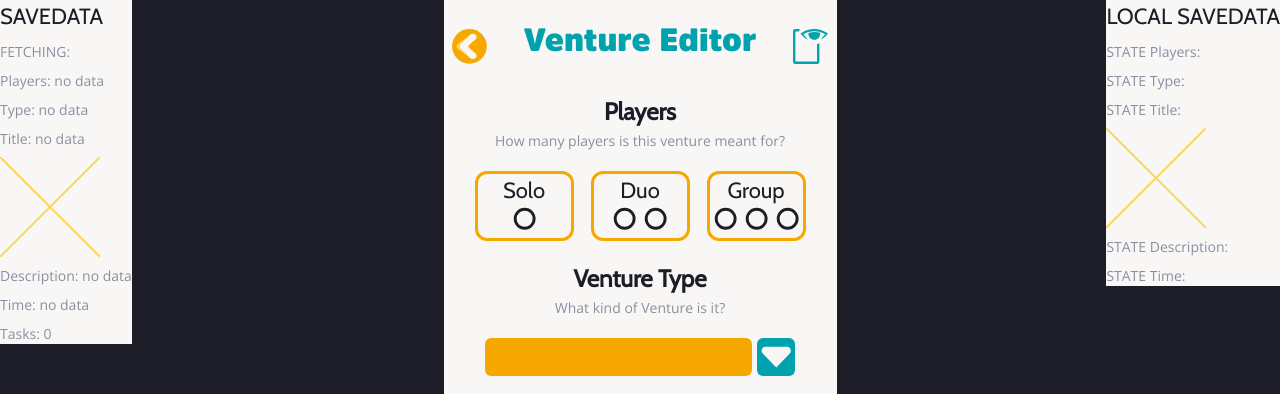
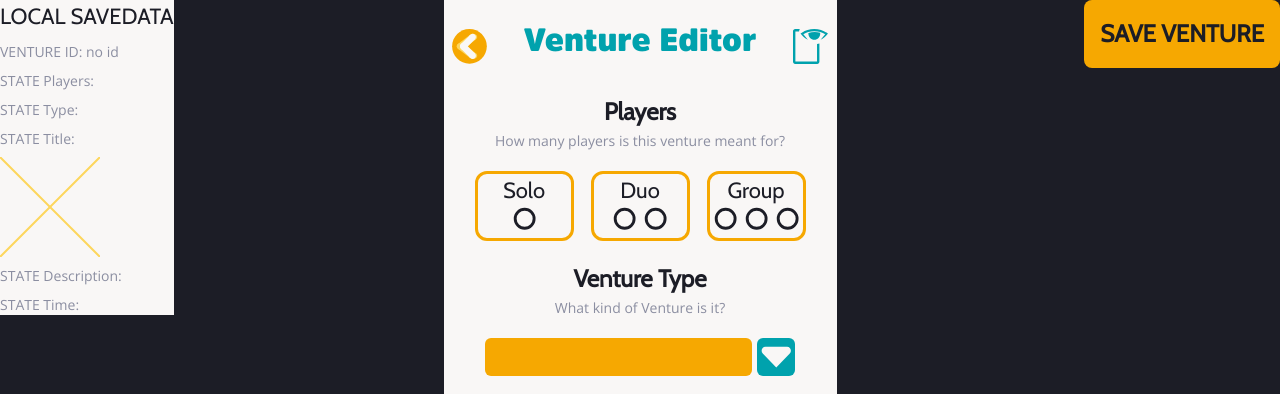
Before and after one commit to OssieSchie/4sem, a Next.js app in the folder s-v-tool/: page / in a window 1280 px wide. Shown: the top 394 px of the page. Built offline with nearby package versions, Linux system fonts and the light colour scheme; no server answers; the database is empty.

Commit message:
Non functional save venture functionality

```diff
--- /dev/null
+++ b/s-v-tool/src/app/api/saveVenture/route.js
@@ -0,0 +1,101 @@
+import { createClient } from "@supabase/supabase-js";
+import { NextResponse } from "next/server";
+
+const supabaseUrl = "https://pfcdpmvnxqewlnmxnpoy.supabase.co";
+const supabaseKey =
+  "eyJhbGciOiJIUzI1NiIsInR5cCI6IkpXVCJ9.eyJpc3MiOiJzdXBhYmFzZSIsInJlZiI6InBmY2RwbXZueHFld2xubXhucG95Iiwicm9sZSI6ImFub24iLCJpYXQiOjE3MzM4Mjk5NjcsImV4cCI6MjA0OTQwNTk2N30.K5kn5ToLASy8008_3E60o2OSYjrc5kT95-mOTGJioTw";
+const supabase = createClient(supabaseUrl, supabaseKey);
+
+export async function POST(request) {
+  try {
+    const body = await request.json();
+    const { id, data } = body;
+
+    console.log("Attempting operation with ID:", id);
+
+    // First, check if the record exists
+    if (id) {
+      const { data: existingRecord, error: findError } = await supabase
+        .from("ventures")
+        .select("*")
+        .eq("id", id)
+        .single();
+
+      console.log("Existing record check:", { existingRecord, findError });
+
+      if (!existingRecord) {
+        console.log("No record found with ID:", id);
+        return NextResponse.json(
+          { error: "Record not found" },
+          { status: 404 }
+        );
+      }
+    }
+
+    // Prepare the data to match database schema
+    const preparedData = {
+      players: Number(data.players),
+      type: Number(data.type),
+      title: String(data.title),
+      image: String(data.image),
+      imageX: data.imageX !== null ? Number(data.imageX) : null,
+      imageY: data.imageY !== null ? Number(data.imageY) : null,
+      desc: String(data.desc),
+      time: Number(data.time),
+      tasks: Array.isArray(data.tasks) ? data.tasks : JSON.parse(data.tasks),
+    };
+
+    console.log("Prepared data:", preparedData);
+
+    let result;
+    if (id) {
+      // First update
+      const updateResult = await supabase
+        .from("ventures")
+        .update(preparedData)
+        .eq("id", id);
+
+      console.log("Update operation result:", updateResult);
+
+      // Then fetch the updated record
+      const { data: updatedRecord, error: fetchError } = await supabase
+        .from("ventures")
+        .select("*")
+        .eq("id", id)
+        .single();
+
+      console.log("Fetched updated record:", updatedRecord);
+
+      if (fetchError) {
+        console.error("Error fetching updated record:", fetchError);
+        return NextResponse.json(
+          { error: fetchError.message },
+          { status: 400 }
+        );
+      }
+
+      result = { error: null, data: [updatedRecord] };
+    } else {
+      result = await supabase.from("ventures").insert([preparedData]).select();
+      console.log("Insert result:", result);
+    }
+
+    const { data: responseData, error } = result;
+
+    if (error) {
+      console.error("Operation error:", error);
+      return NextResponse.json({ error: error.message }, { status: 400 });
+    }
+
+    return NextResponse.json(
+      {
+        message: id ? "Update successful" : "Creation successful",
+        data: responseData,
+      },
+      { status: 200 }
+    );
+  } catch (error) {
+    console.error("Server error:", error);
+    return NextResponse.json({ error: error.message }, { status: 500 });
+  }
+}
--- a/s-v-tool/src/app/comps/ToolParent.jsx
+++ b/s-v-tool/src/app/comps/ToolParent.jsx
@@ -16,6 +16,7 @@ export default function ToolParent({
   imageTypes,
   previewData,
   setPreviewData,
+  setNewSaveData,
 }) {
   const [selectedPlayers, setSelectedPlayers] = useState(0);
   const [selectedVenture, setSelectedVenture] = useState(0);
@@ -96,6 +97,21 @@ export default function ToolParent({
     }
   }
 
+  function updateSaveData() {
+    setNewSaveData({
+      id: saveData.id || null,
+      players: selectedPlayers || saveData.players || null,
+      type: selectedVenture || saveData.type || null,
+      title: ventureTitle || saveData.venture || null,
+      image: selectedImage || saveData.image || null,
+      imageX: saveData.imageX || null,
+      imageY: saveData.imageY || null,
+      desc: ventureDescription || saveData.desc || null,
+      time: selectedTime || saveData.time || null,
+      tasks: saveData.tasks || [],
+    });
+  }
+
   function updatePreview() {
     setPreviewData({
       players: selectedPlayers ?? null,
@@ -113,6 +129,8 @@ export default function ToolParent({
   useEffect(() => {
     checkStageProgress();
     updatePreview();
+    updateSaveData();
+    console.log("SAAAAAAVEDATA \n" + JSON.stringify(saveData));
   }, [
     selectedPlayers,
     selectedVenture,
@@ -134,7 +152,7 @@ export default function ToolParent({
   return (
     <div>
       {/* TEST DISPLAY OBJECT */}
-      <div className="fixed top-0 left-0 bg-svBg flex flex-col gap-2 max-w-[30ch]">
+      {/* <div className="fixed top-0 left-0 bg-svBg flex flex-col gap-2 max-w-[30ch]">
         <h3>SAVEDATA</h3>
         <p>FETCHING: </p>
         <p>Players: {saveData?.players || "no data"}</p>
@@ -150,9 +168,10 @@ export default function ToolParent({
         <p>Description: {saveData?.desc || "no data"}</p>
         <p>Time: {saveData?.time || "no data"}</p>
         <p>Tasks: {saveData?.tasks.length || 0}</p>
-      </div>
-      <div className="fixed top-0 right-0 bg-svBg flex flex-col gap-2 max-w-[30ch]">
+      </div> */}
+      <div className="fixed top-0 left-0 bg-svBg flex flex-col gap-2 max-w-[30ch]">
         <h3>LOCAL SAVEDATA</h3>
+        <p>VENTURE ID: {saveData.id || "no id"}</p>
         <p>STATE Players: {selectedPlayers}</p>
         <p>STATE Type: {selectedVenture}</p>
         <p>STATE Title: {ventureTitle}</p>
--- a/s-v-tool/src/app/comps/ToolWrapper.jsx
+++ b/s-v-tool/src/app/comps/ToolWrapper.jsx
@@ -7,6 +7,7 @@ import styles from "./ToolWrapper.module.css";
 
 export default function ToolWrapper() {
   const [saveData, setSaveData] = useState({
+    id: null,
     players: null,
     type: null,
     title: null,
@@ -22,6 +23,19 @@ export default function ToolWrapper() {
 
   const [showPreview, setShowPreview] = useState(false);
   const [previewData, setPreviewData] = useState({
+    players: null,
+    type: null,
+    title: null,
+    image: null,
+    imageX: null,
+    imageY: null,
+    desc: null,
+    time: null,
+    tasks: [],
+  });
+
+  const [newSaveData, setNewSaveData] = useState({
+    id: null,
     players: null,
     type: null,
     title: null,
@@ -87,6 +101,39 @@ export default function ToolWrapper() {
     // Your imageTypes data here...
   ];
 
+  async function saveVenture(data) {
+    try {
+      console.log("Sending data:", data); // Debug log
+
+      const response = await fetch("/api/saveVenture", {
+        method: "POST",
+        headers: {
+          "Content-Type": "application/json",
+        },
+        body: JSON.stringify({
+          id: data.id,
+          data: {
+            ...data,
+            tasks: data.tasks, // This will be stringified in the route handler
+          },
+        }),
+      });
+
+      if (!response.ok) {
+        const errorData = await response.json();
+        console.error("Response not OK:", errorData); // Debug log
+        throw new Error(`HTTP error! status: ${response.status}`);
+      }
+
+      const result = await response.json();
+      console.log("Save successful:", result);
+      return result;
+    } catch (error) {
+      console.error("Error saving venture:", error);
+      throw error;
+    }
+  }
+
   return (
     <div className="relative w-full h-full overflow-x-clip overflow-y-scroll">
       {isLoading && <div> loading... </div>}
@@ -144,6 +191,14 @@ export default function ToolWrapper() {
               </div>
             ))}
           </div>
+          <div
+            className="fixed top-0 right-0 flex flex-col justify-center text-center p-4 rounded-lg bg-darkerOrange"
+            onClick={() => {
+              saveVenture(newSaveData);
+            }}
+          >
+            <h2>SAVE VENTURE</h2>
+          </div>
           <ToolHeader togglePreview={togglePreview} showPreview={showPreview} />
           <div className="absolute w-full h-full top-[80px] left-0">
             <ToolParent
@@ -152,6 +207,7 @@ export default function ToolWrapper() {
               imageTypes={imageTypes}
               previewData={previewData}
               setPreviewData={setPreviewData}
+              setNewSaveData={setNewSaveData}
             />
           </div>
           <div
```
